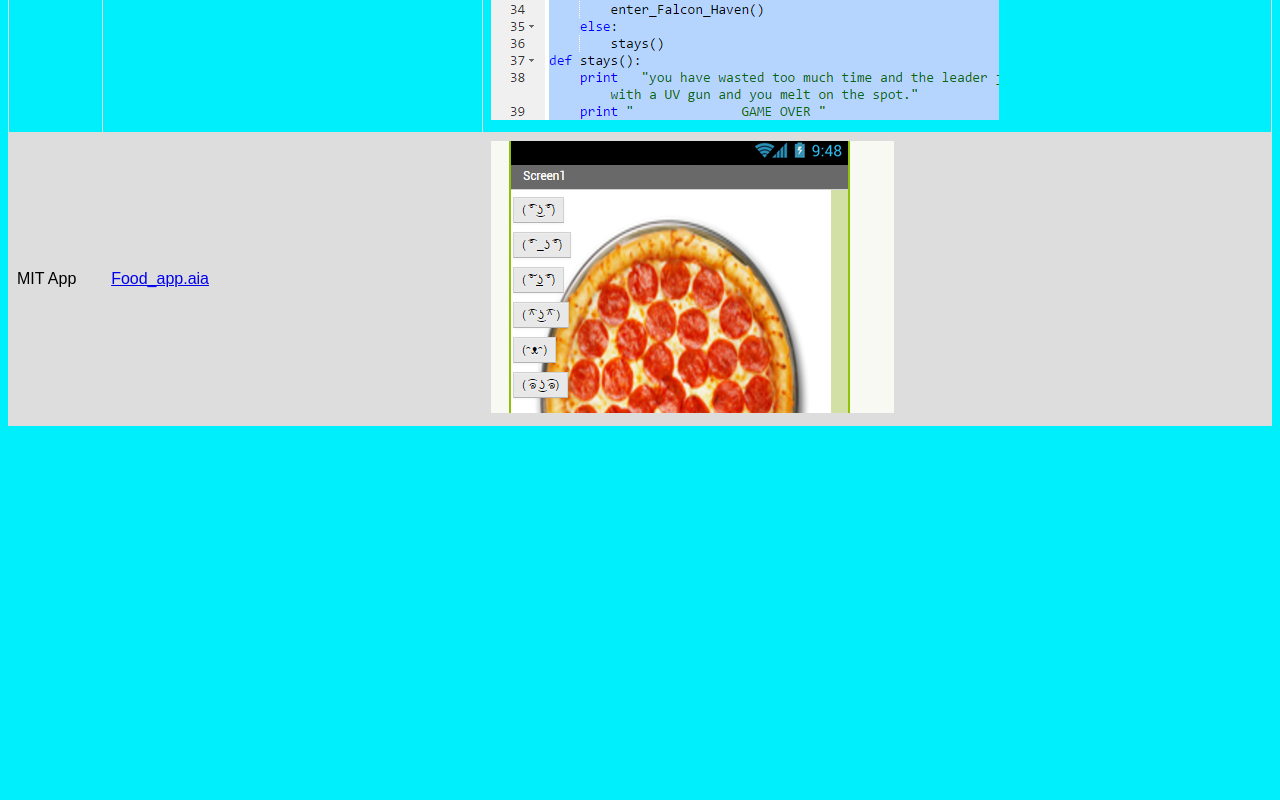
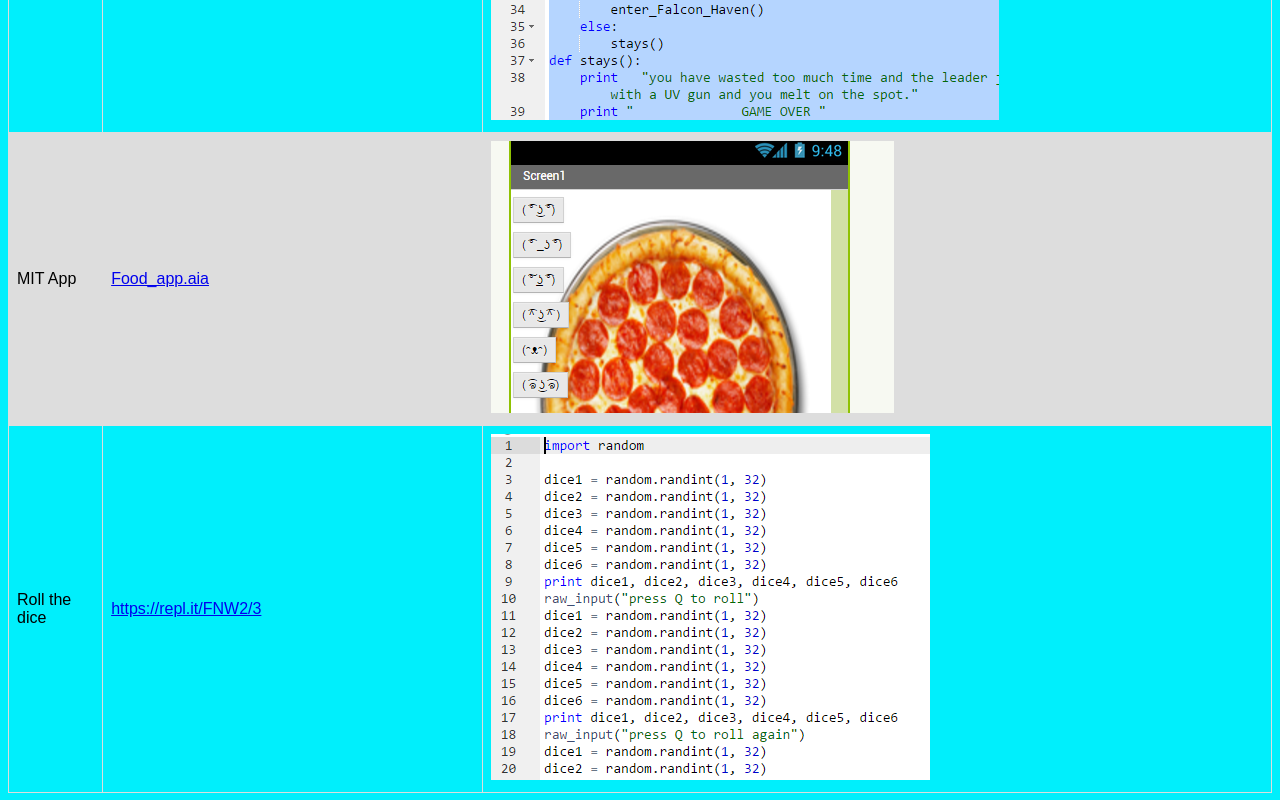
Before and after one commit to brennan2000/brennan2000.github.io, a plain HTML site: page mywebsite/portfolio.html in a window 1280 px wide. Shown: the part 2333-3133 px from the top of the page. Before the commit the page ends 2766 px from the top, so only its background shows below. Drawn offline with Linux system fonts and the light colour scheme.

Commit message:
Roll the dice

```diff
--- a/mywebsite/portfolio.html
+++ b/mywebsite/portfolio.html
@@ -71,7 +71,11 @@ tr:nth-child(even) {
     <td><img src="images/Capture-Food App.PNG"<td></td>
   </tr>
   <tr>
-
+ <td>Roll the dice</td>
+<td> <a href="https://repl.it/FNW2/3" target="_blank">https://repl.it/FNW2/3</a></td>
+    <td><img src="images/Capture-Roll the dice.PNG"<td></td>
+  </tr>
+  <tr>
 
   </tr>
 </table>
```
Also changed, not shown: mywebsite/images/Capture-Roll the dice.PNG (added).
